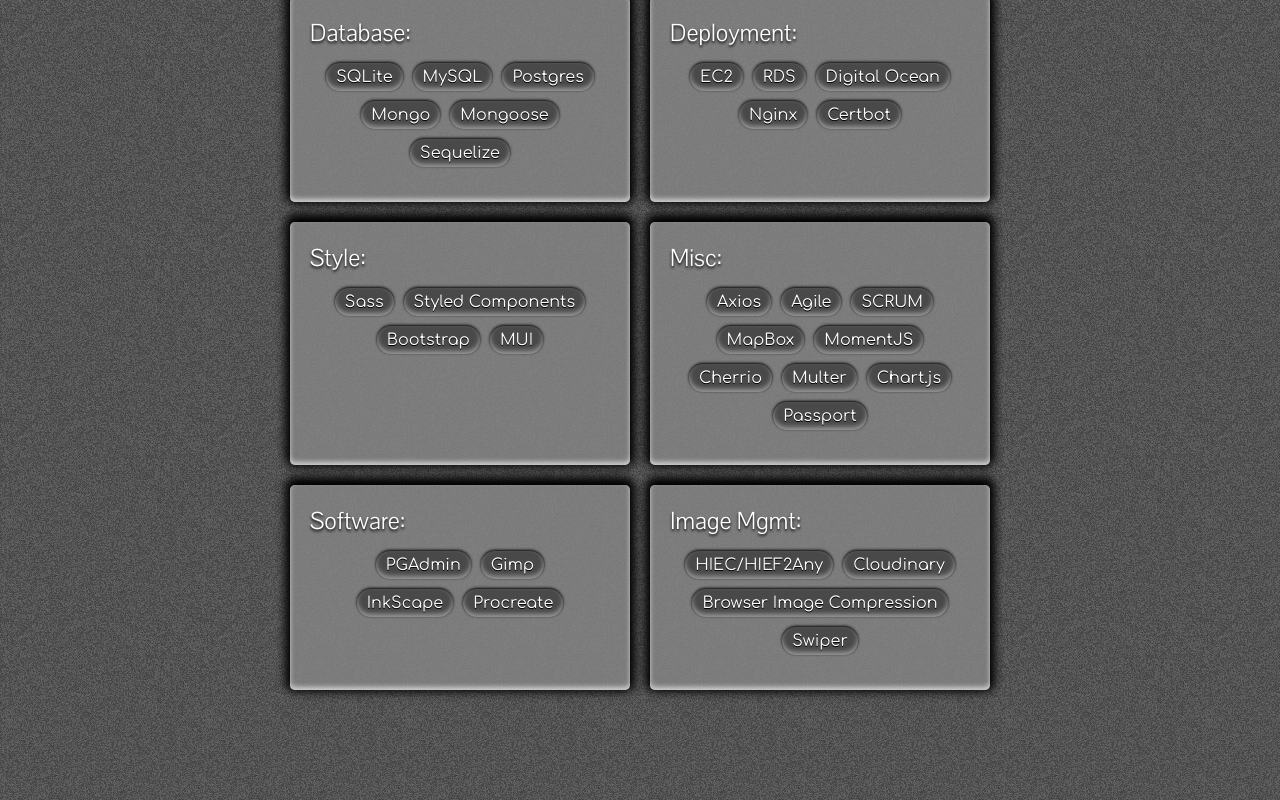
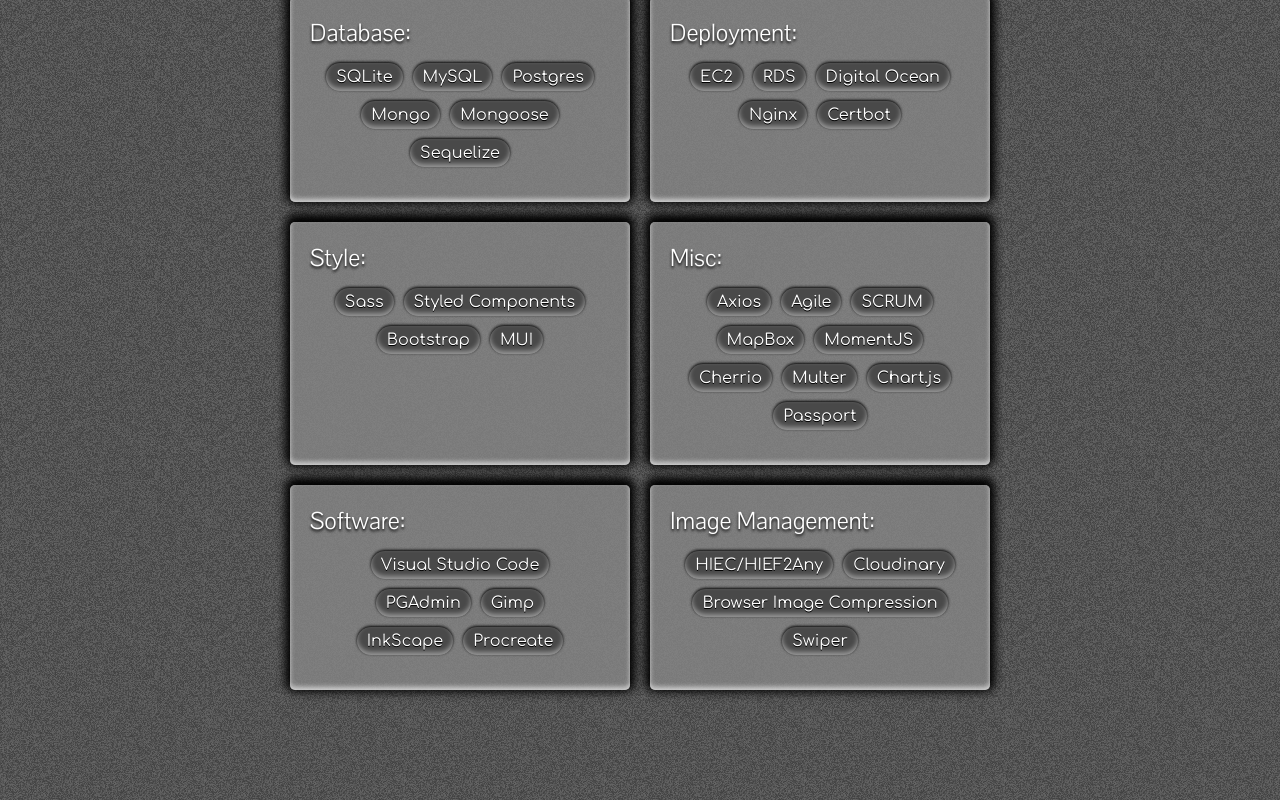
Before and after one commit to codingMustache/portfolio-page, a SvelteKit app: page /skills in a window 1280 px wide. Shown: the part 515-1315 px from the top of the page. Built offline with nearby package versions, Linux system fonts and the light colour scheme; a web font is replaced by a local one.

Commit message:
Spelling

```diff
--- a/src/routes/skills/+page.svelte
+++ b/src/routes/skills/+page.svelte
@@ -18,8 +18,8 @@
 			'Chart.js',
 			'Passport'
 		],
-		Software: ['PGAdmin', 'Gimp', 'InkScape', 'Procreate'],
-		'Image Mgmt': ['HIEC/HIEF2Any', 'Cloudinary', 'Browser Image Compression', 'Swiper']
+		Software: ['Visual Studio Code','PGAdmin', 'Gimp', 'InkScape', 'Procreate'],
+		'Image Management': ['HIEC/HIEF2Any', 'Cloudinary', 'Browser Image Compression', 'Swiper']
 	};
 
 	//bable webpack  esLint Prettier github actions
```
